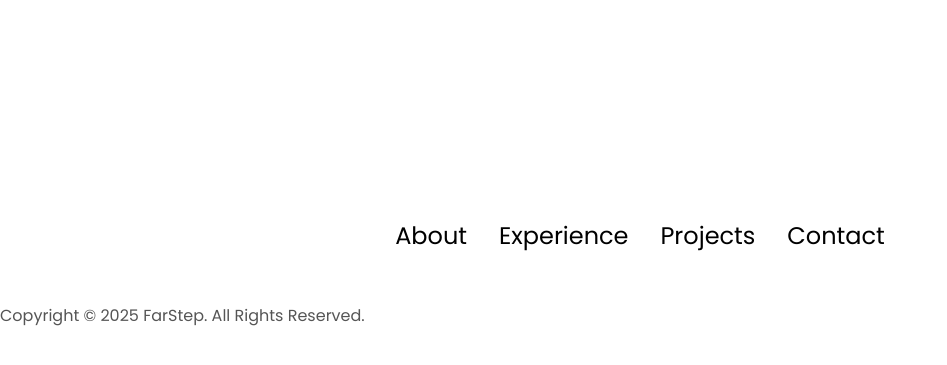
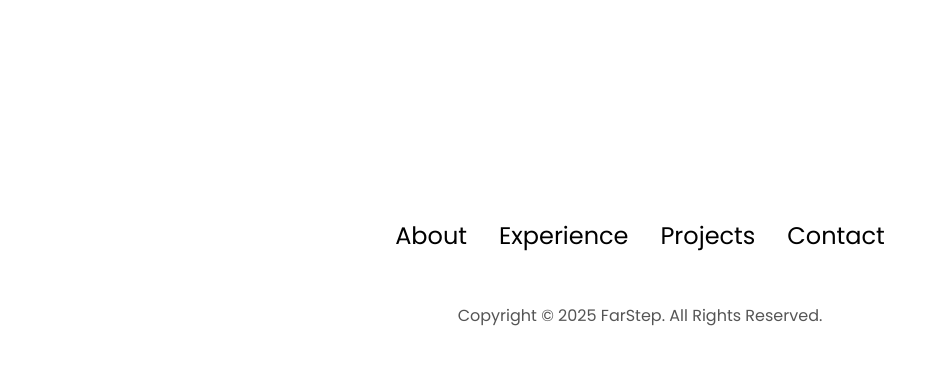
Before and after one commit to YouBou/portfolio, a plain HTML site: page index.html in a window 1280 px wide. Shown: the part 3473-3838 px from the top of the page, without its empty margins (0-947 px from the left). Before the commit the page ends 3801 px from the top, so only its background shows below. Drawn offline with Linux system fonts and the light colour scheme.

Commit message:
[fear] フッターのcssを追加

```diff
--- a/style.css
+++ b/style.css
@@ -320,3 +320,13 @@ article .icon {
 .email-icon {
   height: 2.5rem;
 }
+
+/* footer section */
+footer {
+  height: 26vh;
+  margin: 0 1rem;
+}
+
+footer p {
+  text-align: center;
+}
```
